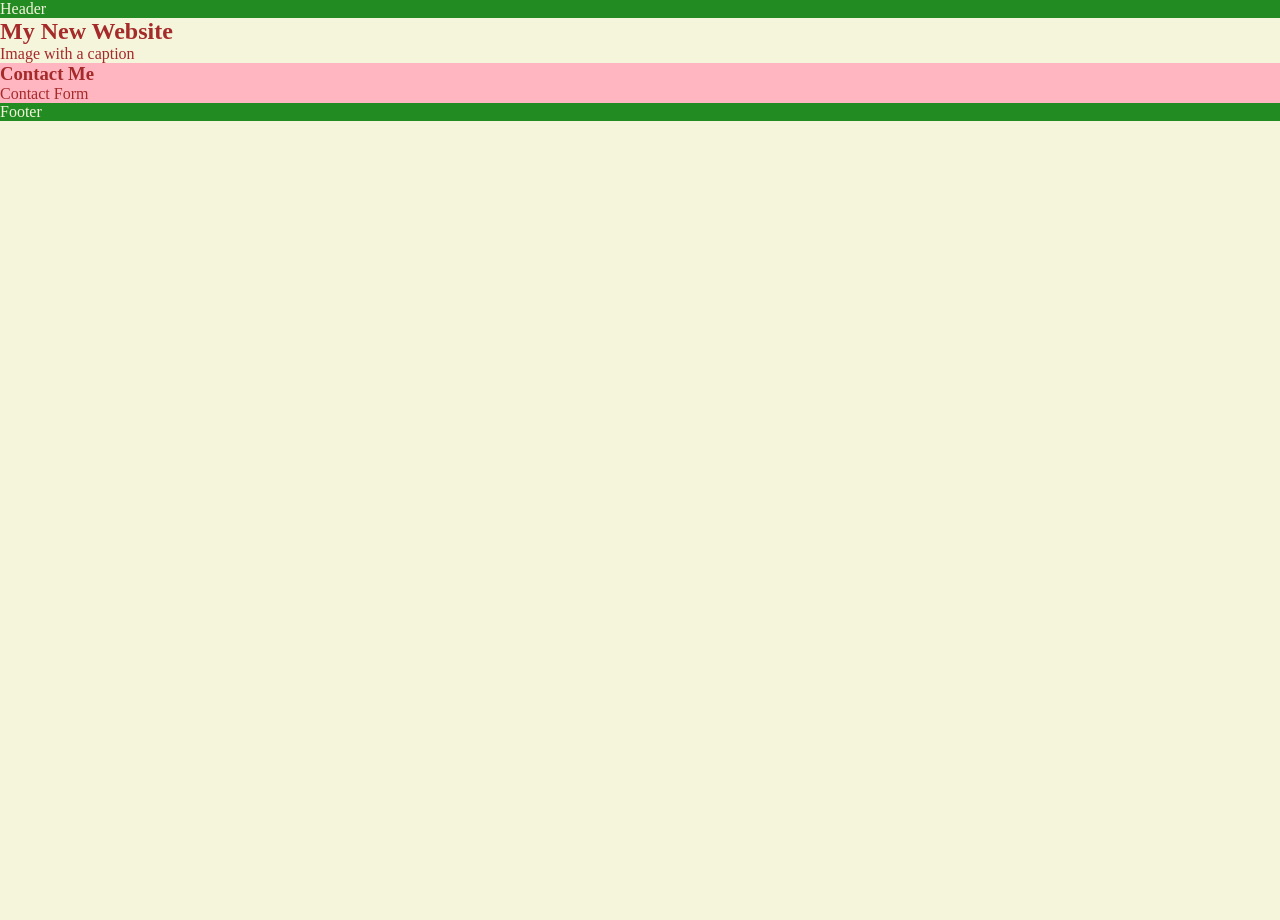
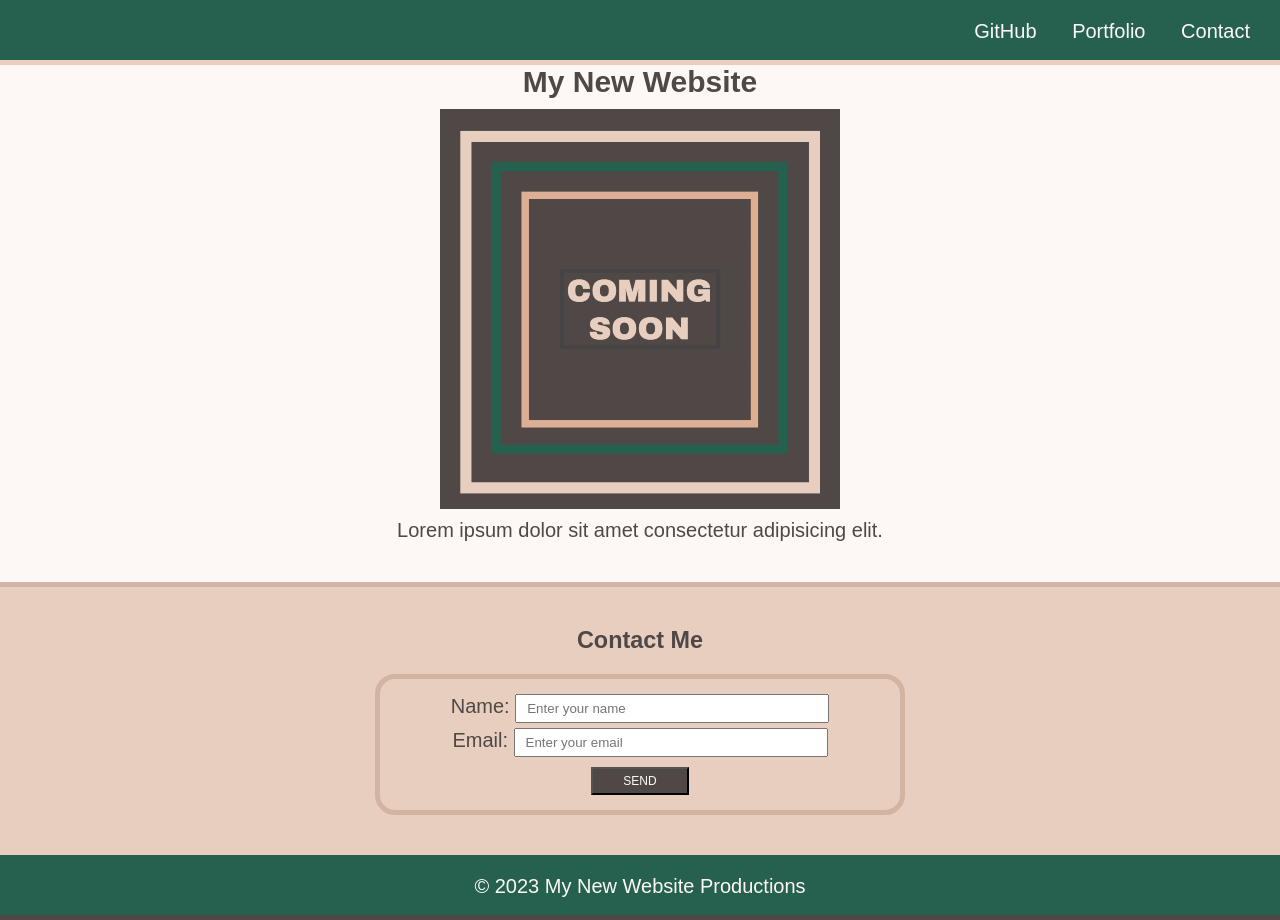
Before and after one commit to sp-square/landing-page-demo, a plain HTML site: page index.html in a window 1280 px wide. Before the commit the page ends 800 px from the top, so only its background shows below. Drawn offline with Linux system fonts and the light colour scheme.

Commit message:
demo completed

```diff
--- a/assets/css/style.css
+++ b/assets/css/style.css
@@ -6,17 +6,91 @@
 
 /* Element selectors */
 body {
-	background-color: beige;
-	color: brown;
+	background-color: #fdf8f5;
+	color: #4f4846;
+	font-family: Arial, Helvetica, sans-serif;
+	font-size: 20px;
+	text-align: center;
+}
+
+header,
+footer {
+	border-bottom: 5px solid;
+}
+
+header {
+	height: 60px;
+	text-align: right;
+	border-color: #e8cebf;
+}
+
+ul {
+	padding: 20px 0;
+}
+
+li {
+	display: inline;
+	padding-right: 30px;
+}
+
+a {
+	text-decoration: none;
+	color: #fdf8f5;
+}
+
+footer {
+	height: 20px;
+	padding: 20px 0;
+	border-color: #4f4846;
+}
+
+section {
+	padding-bottom: 40px;
+}
+
+img {
+	display: block;
+	margin: 10px auto;
+}
+
+h3 {
+	padding: 40px 0 20px 0;
+}
+
+form {
+	border: 5px solid #d2b4a2;
+	border-radius: 20px;
+	width: 500px;
+	margin: 0 auto;
+	padding: 10px;
+}
+
+form div {
+	margin-top: 5px;
+}
+
+button {
+	display: block;
+	margin: 10px auto 5px auto;
+	background-color: #4f4846;
+	color: #fdf8f5;
+	padding: 5px 30px;
+	font-size: 12px;
+}
+
+input {
+	width: 300px;
+	padding: 5px 0 5px 10px;
 }
 
 /* Class selectors */
 .bg-green {
-	background-color: forestgreen;
-	color: beige;
+	background-color: #266150;
+	color: #fdf8f5;
 }
 
 /* ID selectors */
 #contact {
-	background-color: lightpink;
+	background-color: #e8cebf;
+	border-top: 5px solid #d2b4a2;
 }
--- a/index.html
+++ b/index.html
@@ -7,17 +7,51 @@
 		<link rel="stylesheet" href="./assets/css/style.css" />
 	</head>
 	<body>
-		<header class="bg-green">Header</header>
+		<header class="bg-green">
+			<ul>
+				<li><a href="https://github.com">GitHub</a></li>
+				<li><a href="#">Portfolio</a></li>
+				<li><a href="#contact">Contact</a></li>
+			</ul>
+		</header>
 		<main>
 			<section>
 				<h1>My New Website</h1>
-				<figure>Image with a caption</figure>
+				<figure>
+					<img
+						src="./assets/images/image-1.png"
+						alt="brown green and pink squares centered over a 'comming soon' message"
+					/>
+					<figcaption>
+						Lorem ipsum dolor sit amet consectetur adipisicing elit.
+					</figcaption>
+				</figure>
 			</section>
 			<section id="contact">
 				<h3>Contact Me</h3>
-				<form>Contact Form</form>
+				<form>
+					<div>
+						<label for="name">Name:</label>
+						<input
+							type="text"
+							id="name"
+							name="name"
+							placeholder="Enter your name"
+						/>
+					</div>
+					<div>
+						<label for="email">Email:</label>
+						<input
+							type="email"
+							id="email"
+							name="email"
+							placeholder="Enter your email"
+						/>
+					</div>
+					<button type="submit">SEND</button>
+				</form>
 			</section>
 		</main>
-		<footer class="bg-green">Footer</footer>
+		<footer class="bg-green">&copy; 2023 My New Website Productions</footer>
 	</body>
 </html>
```
